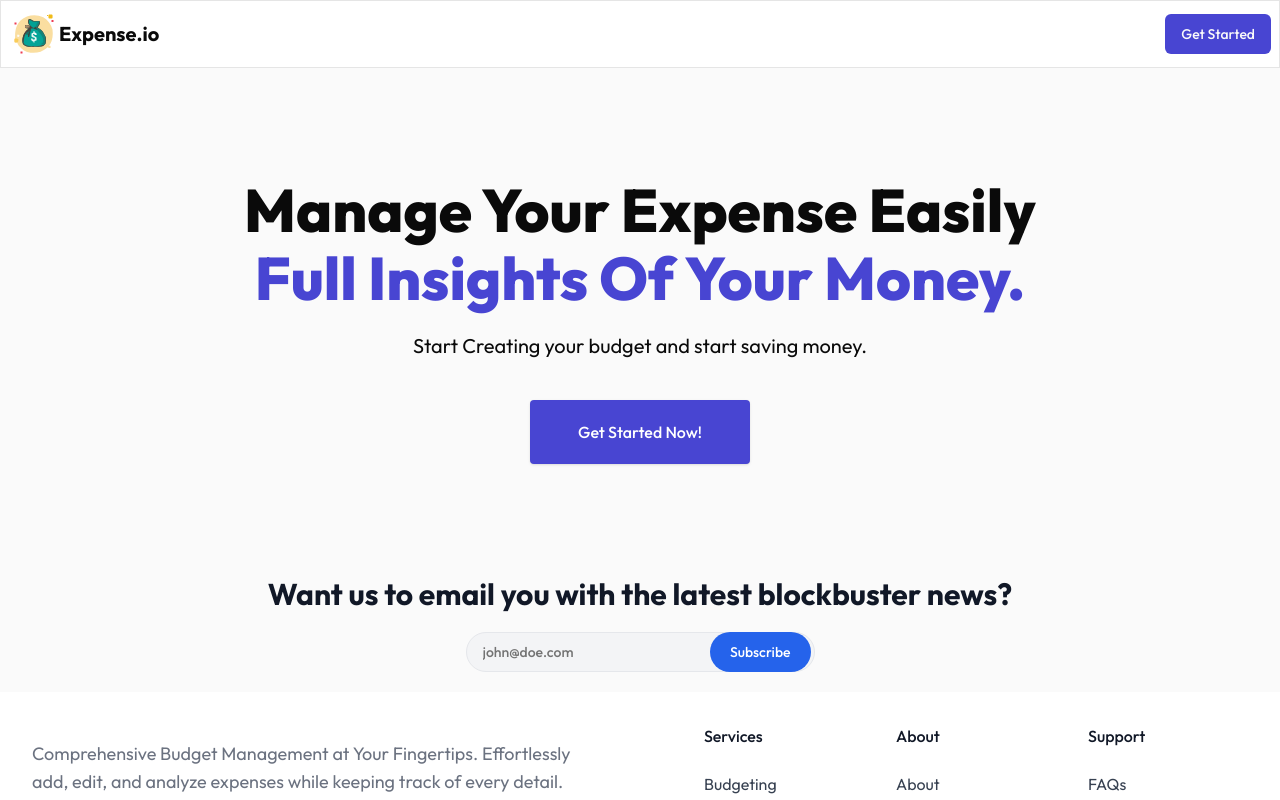
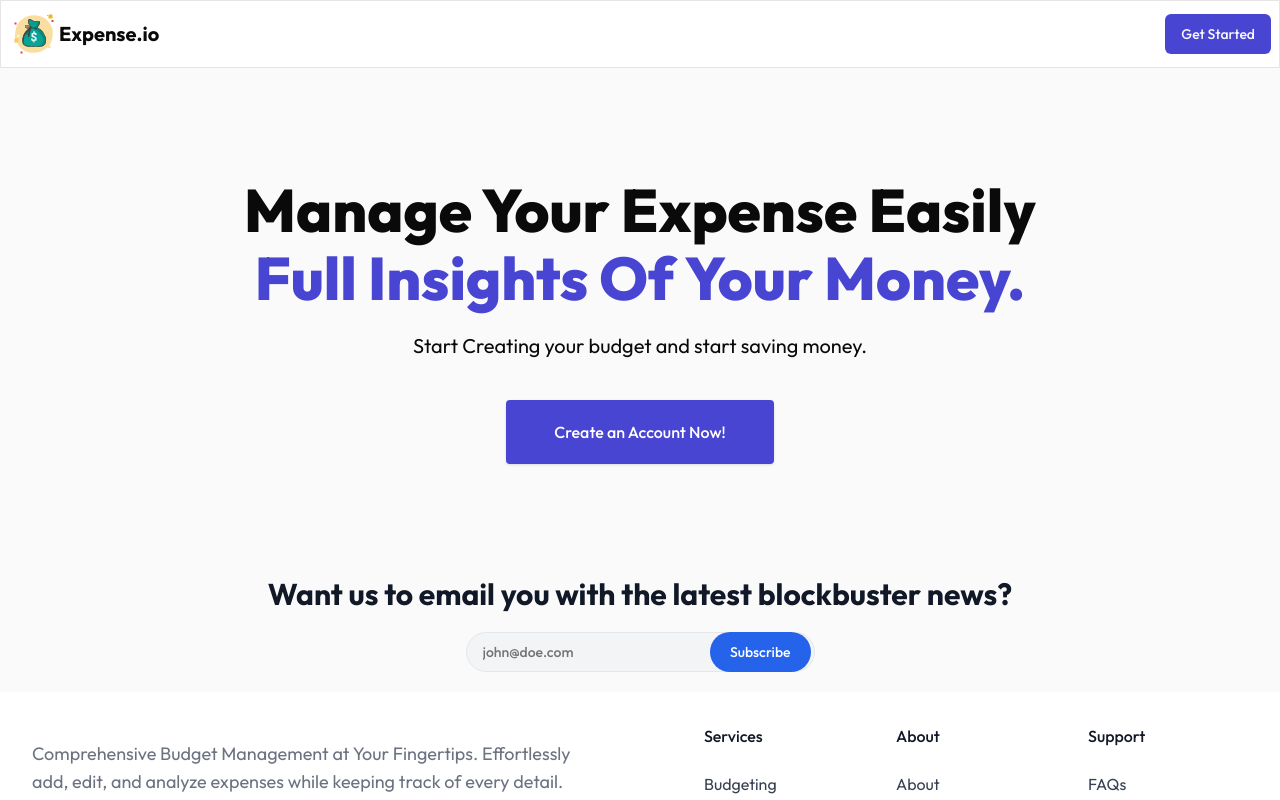
Before and after one commit to ShahbaazX786/Xpense.io, a Next.js app: page / in a window 1280 px wide. Shown: the top 800 px of the page. Built offline with nearby package versions, Linux system fonts and the light colour scheme; no server answers.

Commit message:
Updated button text

```diff
--- a/app/_components/Hero.tsx
+++ b/app/_components/Hero.tsx
@@ -9,7 +9,7 @@ const Hero = () => {
                     <p className="text-3xl font-extrabold sm:text-6xl">Manage Your Expense Easily<strong className="font-extrabold text-primary sm:block mt-2"> Full Insights Of Your Money.</strong></p>
                     <p className="mt-4 sm:text-xl relaxed">Start Creating your budget and start saving money.</p>
                     <div className="mt-8 flex flex-wrap justify-center gap-4">
-                        <Link className="block w-full rounded bg-primary px-12 py-5 text-md font-medium text-white shadow hover:bg-blue-700 focus:outline-none focus:ring active:bg-blue-800 sm:w-auto" href="/sign-up"> Get Started Now! </Link>
+                        <Link className="block w-full rounded bg-primary px-12 py-5 text-md font-medium text-white shadow hover:bg-blue-700 focus:outline-none focus:ring active:bg-blue-800 sm:w-auto" href="/sign-up"> Create an Account Now! </Link>
                     </div>
                 </div>
             </div>
```
